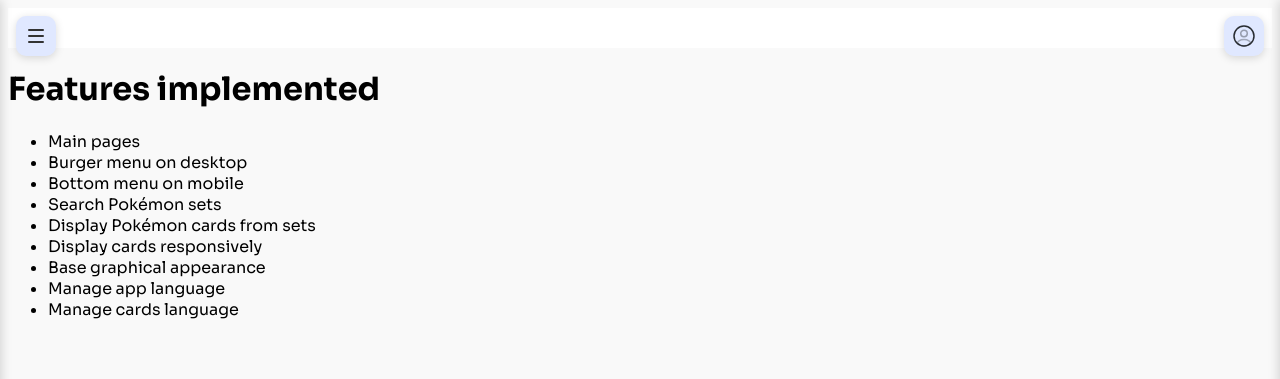
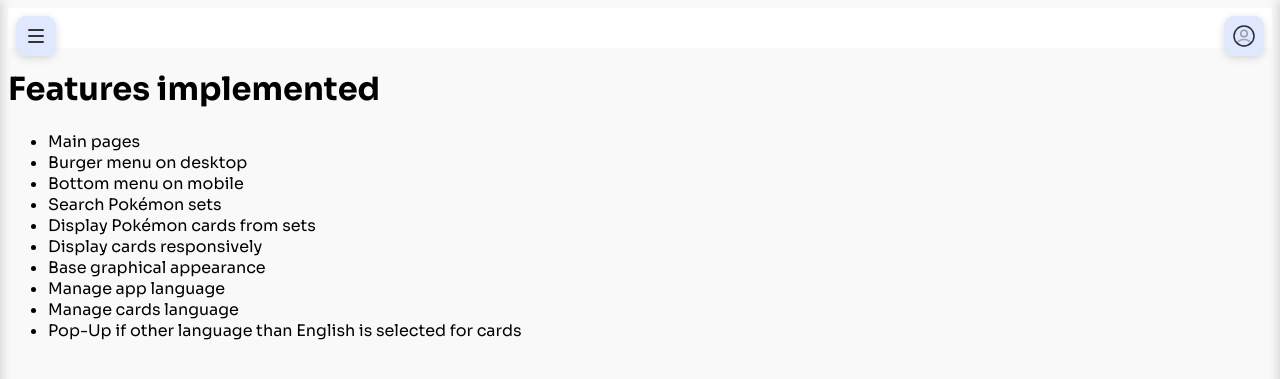
Before and after one commit to Franck-dev-hub/card_vault_php, a Symfony app: template templates/routes/dashboard.html.twig in a window 1280 px wide. Shown: the top 379 px of the page. Run offline with Twig, Linux system fonts and the light colour scheme; the template is opened without the code that fills it, so the values that code supplies are empty; some libraries are stand-ins or nearby versions.

Commit message:
feat(profile): add warning if card languge other than english is selected

```diff
--- /dev/null
+++ b/public/js/cardLanguagePopUp.js
@@ -0,0 +1,16 @@
+function cardLanguagePopUp(select) {
+    const selectedLang = select.value;
+    const message = select.dataset.warningMessage;
+
+    if (selectedLang !== "en") {
+        const confirmed = confirm(message);
+
+        if (confirmed) {
+            select.form.submit();
+        } else {
+            select.value = "en";
+        }
+    } else {
+        select.form.submit();
+    }
+}
--- a/templates/routes/dashboard.html.twig
+++ b/templates/routes/dashboard.html.twig
@@ -12,5 +12,6 @@
         <li>Base graphical appearance</li>
         <li>Manage app language</li>
         <li>Manage cards language</li>
+        <li>Pop-Up if other language than English is selected for cards</li>
     </ul>
 {% endblock %}
--- a/templates/routes/profile/cardsLanguageForm.html.twig
+++ b/templates/routes/profile/cardsLanguageForm.html.twig
@@ -1,6 +1,8 @@
 <form method="POST" action="{{ path('change_cards_language') }}">
     <label for="cards-language-choice">Cards Language</label>
-    <select name="choice" id="cards-language-choice" onchange="this.form.submit()">
+    <select name="choice" id="cards-language-choice"
+            data-warning-message="{{ translator.trans('profile.card-language-pop-up') }}"
+            onchange="cardLanguagePopUp(this)">
         {% for code, name in availableLanguages %}
             <option value="{{ code }}" {% if languageManager.cardsLanguage == code %}selected{% endif %}>
                 {{ name }}
@@ -8,3 +10,5 @@
         {% endfor %}
     </select>
 </form>
+
+<script src="{{ asset('js/cardLanguagePopUp.js') }}"></script>
--- a/translations/messages.en.json
+++ b/translations/messages.en.json
@@ -20,5 +20,8 @@
         "search-license": "-- Select a license --",
         "select-extension": "-- Select a set --",
         "no-cards": "No card found"
+    },
+    "profile": {
+        "card-language-pop-up": "Warning: Card images may be incomplete in other language than english. Continue ?"
     }
 }
--- a/translations/messages.fr.json
+++ b/translations/messages.fr.json
@@ -20,5 +20,8 @@
         "search-license": "-- Sélectionner une licence --",
         "select-extension": "-- Sélectionner un set --",
         "no-cards": "Pas de cartes trouvées"
+    },
+    "profile": {
+        "card-language-pop-up": "Attention : les images des cartes peuvent être incomplètes dans les langues autres que l'anglais. Continuer ?"
     }
 }
```
